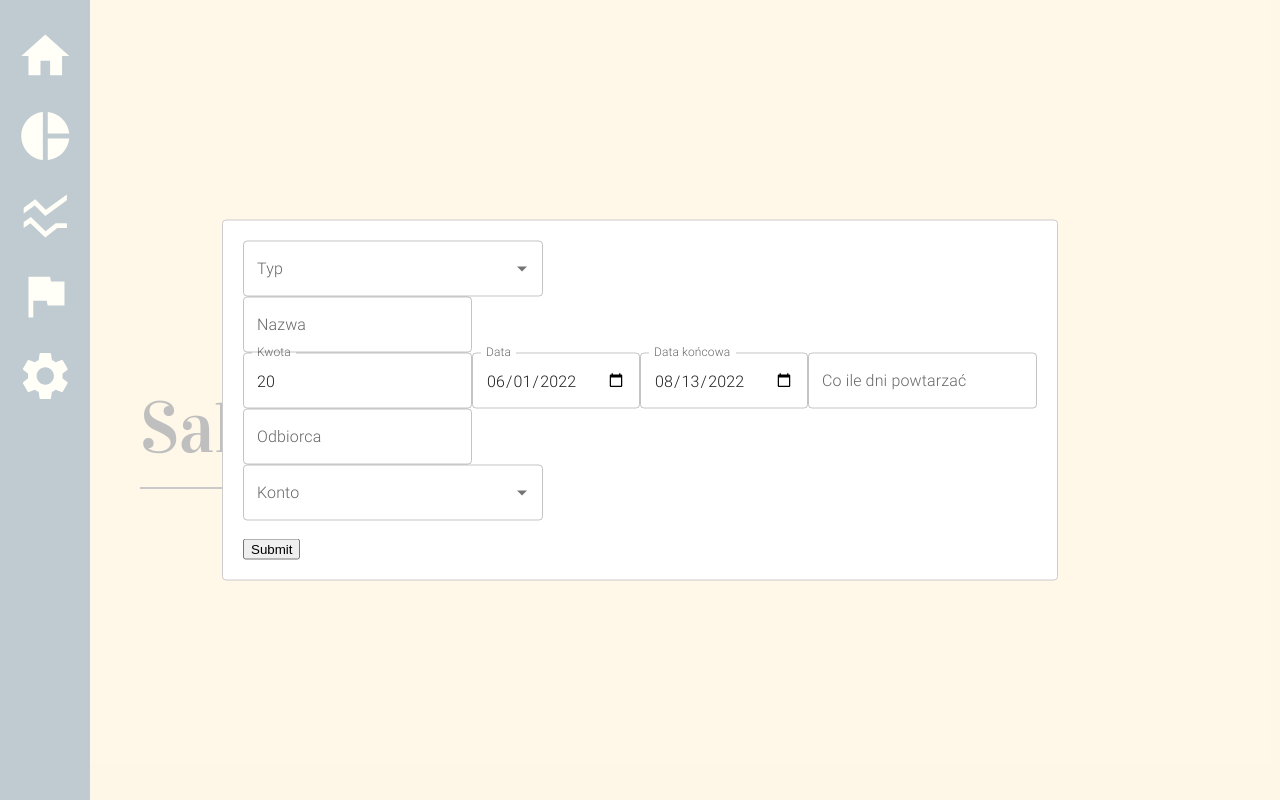
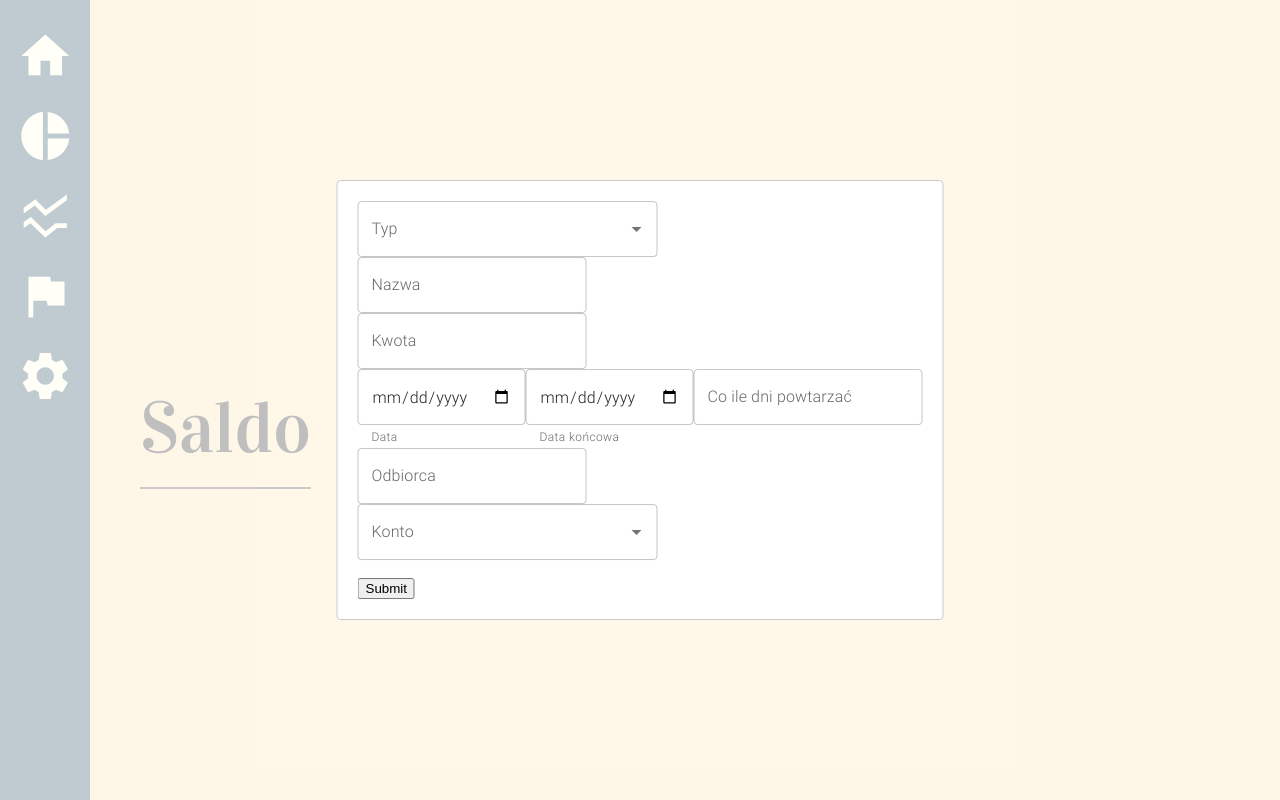
Before and after one commit to t-ukowski/Budget-planner, a React (Create React App) app in the folder frontend/: page / in a window 1280 px wide. Both pictures are taken after a click on the button "Zaplanuj". Built offline with nearby package versions, Linux system fonts and the light colour scheme; no server answers.

Commit message:
cleanup :broom:

```diff
--- a/frontend/src/components/charts/MainChartPage.js
+++ b/frontend/src/components/charts/MainChartPage.js
@@ -121,7 +121,11 @@ function MainChartPage() {
         </div>
         <button onClick={openModal}>Zaplanuj</button>
 
-        <Modal isOpen={modalIsOpen} onRequestClose={closeModal} style={customStyles}>
+        <Modal
+          ariaHideApp={false}
+          isOpen={modalIsOpen}
+          onRequestClose={closeModal}
+          style={customStyles}>
           <AddIncome></AddIncome>
         </Modal>
 
--- a/frontend/src/components/modals/AddIncome.js
+++ b/frontend/src/components/modals/AddIncome.js
@@ -6,10 +6,10 @@ import Autocomplete from '@mui/material/Autocomplete';
 
 export default function AddIncome() {
   const [type, setType] = useState('');
-  const [billingDate, setBillingDate] = useState('2022-06-01');
-  const [endBillingDate, setEndBillingDate] = useState('2022-08-13');
-  const [repeatInterval, setRepeatInterval] = useState(undefined);
-  const [amount, setAmount] = useState(20);
+  const [billingDate, setBillingDate] = useState('');
+  const [endBillingDate, setEndBillingDate] = useState('');
+  const [repeatInterval, setRepeatInterval] = useState('');
+  const [amount, setAmount] = useState('');
   const [description, setDescription] = useState('');
   const [recipient, setRecipient] = useState('');
   const [accountName, setAccountName] = useState('');
@@ -88,29 +88,30 @@ export default function AddIncome() {
 
       <br />
       <TextField
-        id="outlined-basic"
+        id="outlined-number"
         label="Kwota"
-        variant="outlined"
+        type="number"
         onChange={(e) => setAmount(e.target.value)}
         value={amount}
+      />
+      <br />
+
+      <TextField
+        type="date"
+        id="outlined-date"
+        variant="outlined"
+        onChange={(e) => setBillingDate(e.target.value)}
+        value={billingDate}
+        helperText="Data"
       />
 
       <TextField
         type="date"
-        id="outlined-basic"
-        label="Data"
-        variant="outlined"
-        onChange={(e) => setBillingDate(e.target.value)}
-        value={billingDate}
-      />
-
-      <TextField
-        type="date"
-        id="outlined-basic"
-        label="Data końcowa"
+        id="outlined-date"
         variant="outlined"
         onChange={(e) => setEndBillingDate(e.target.value)}
         value={endBillingDate}
+        helperText="Data końcowa"
       />
 
       <TextField
```
